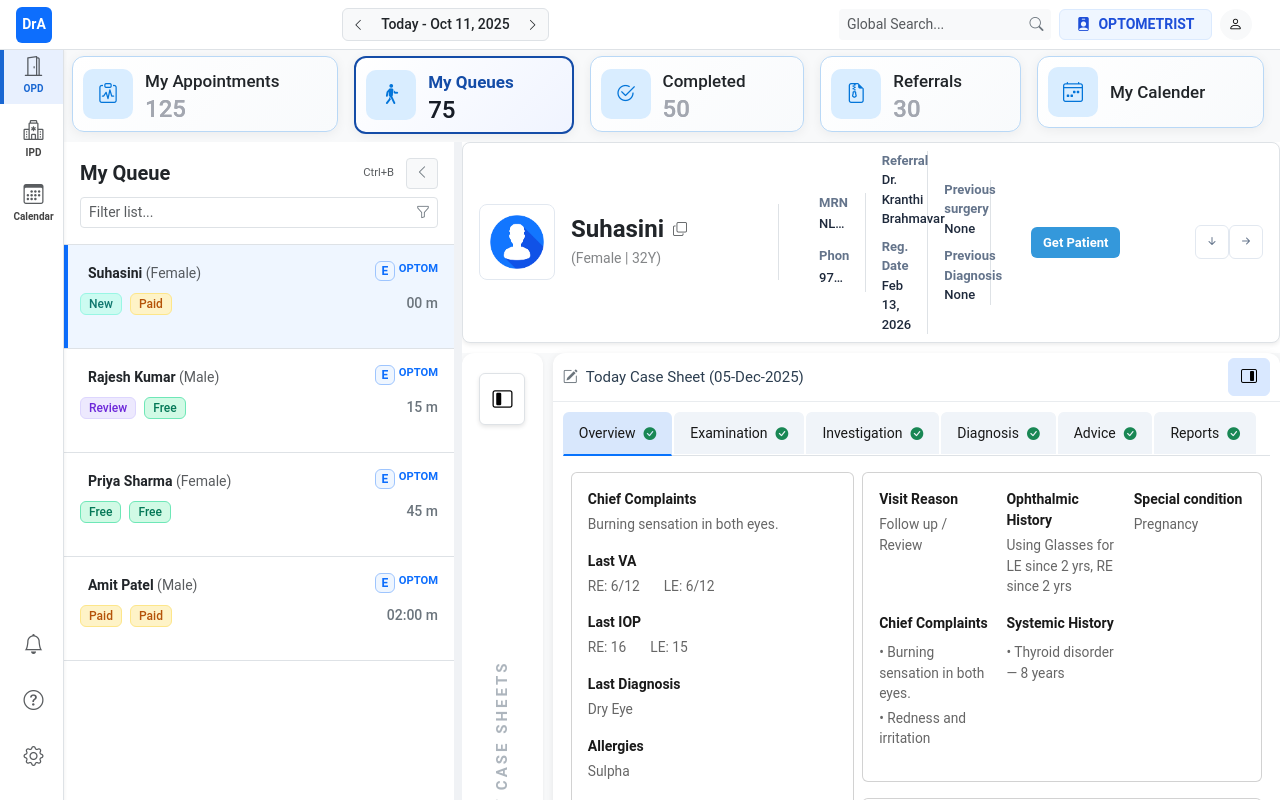
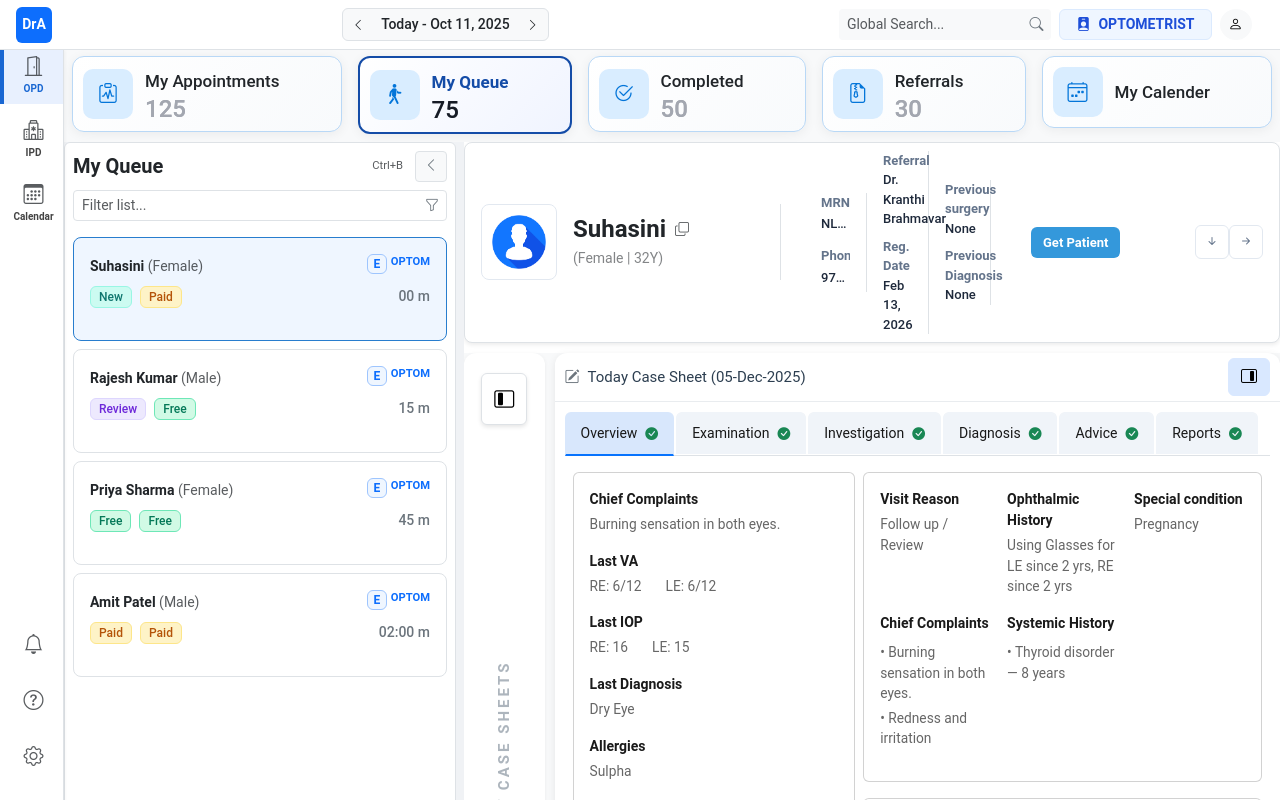
Before and after one commit to Suriyakumar-DRAA/keep-it-simple, an Angular app: page /outpatients in a window 1280 px wide. Shown: the top 800 px of the page. Built offline with nearby package versions, Linux system fonts and the light colour scheme.

Commit message:
fix: update patient queue styles and improve stats card label

```diff
--- a/src/app/views/opd-assessment/components/patient-queue/patient-queue.component.html
+++ b/src/app/views/opd-assessment/components/patient-queue/patient-queue.component.html
@@ -1,9 +1,9 @@
-<div class="h-100 d-flex position-relative bg-white {{visiblePatientQueue() ? 'me-2' : ''}}">
+<div class="h-100 d-flex position-relative bg-white rounded {{visiblePatientQueue() ? 'me-2 border' : ''}}">
     <div class="queue-content d-flex flex-column overflow-hidden transition-all"
         [style.width]="visiblePatientQueue() ? '390px' : '0px'" [style.opacity]="visiblePatientQueue() ? '1' : '0'"
         [style.visibility]="visiblePatientQueue() ? 'visible' : 'hidden'">
 
-        <div class="p-3 border-bottom">
+        <div class="p-2">
             <div class="d-flex align-items-center justify-content-between mb-2">
                 <h2 class="h5 fw-bold m-0 text-dark text-truncate" title="{{ queueLabel }}">{{ queueLabel }}</h2>
                 <div class="d-flex gap-1">
@@ -24,16 +24,15 @@
             </div>
         </div>
 
-        <div class="flex-grow-1 overflow-y-auto custom-scrollbar">
-            <div *ngFor="let patient of patients" (click)="selectPatient.emit(patient.id)"
-                class="patient-card p-3 border-bottom cursor-pointer position-relative"
+        <div class="flex-grow-1 overflow-y-auto custom-scrollbar px-2">
+            @for(patient of patients; track patient.id){
+            <div (click)="selectPatient.emit(patient.id)"
+                class="patient-card p-3 border cursor-pointer position-relative mt-2"
+                [class.selected-border]="selectedPatientId === patient.id"
                 [class.bg-primary-subtle]="selectedPatientId === patient.id"
                 [class.hover-bg-light]="selectedPatientId !== patient.id">
 
-                <div *ngIf="selectedPatientId === patient.id"
-                    class="position-absolute start-0 top-0 bottom-0 bg-primary" style="width: 4px;"></div>
-
-                <div class="d-flex justify-content-between align-items-start mb-2 ps-2">
+                <div class="d-flex justify-content-between align-items-start mb-2">
                     <div class="text-truncate pe-2">
                         <span class="fw-bold text-dark small">{{ patient.name }}</span>
                         <span class="text-muted small"> ({{ patient.gender }})</span>
@@ -59,16 +58,17 @@
                         <span class="small text-secondary fw-medium">{{ getTimeDiff(patient?.case?.visit_date) }}</span>
                     </div>
                 </div>
-
-
             </div>
+            }
         </div>
     </div>
 
     <!-- Expand Button -->
-    <button *ngIf="!visiblePatientQueue()" (click)="onToggle()"
+    @if(!visiblePatientQueue()){
+    <button (click)="onToggle()"
         class="btn btn-sm btn-light border shadow position-absolute rounded-end d-flex align-items-center justify-content-center"
         style="width: 25px; height: 30px; z-index: 10;top: 23px" title="Expand Queue (Ctrl+B)">
         <i class="bi bi-chevron-right small"></i>
     </button>
+    }
 </div>
--- a/src/app/views/opd-assessment/components/patient-queue/patient-queue.component.scss
+++ b/src/app/views/opd-assessment/components/patient-queue/patient-queue.component.scss
@@ -3,7 +3,9 @@
 }
 
 .patient-card {
+    padding: 8px;
     height: 104px;
+    border-radius: 8px;
 }
 
 .patient-card.hover-bg-light:hover {
@@ -44,6 +46,10 @@
     background-color: var(--vtab-bg-selected) !important;
 }
 
+.selected-border {
+  border-color: #287DCE !important;
+}
+
 .custom-scrollbar::-webkit-scrollbar {
     width: 6px;
 }
--- a/src/app/views/opd-assessment/components/stats-card/stats-card.component.html
+++ b/src/app/views/opd-assessment/components/stats-card/stats-card.component.html
@@ -1,4 +1,4 @@
-<div class="bg-light g-2 py-2 pe-2 d-flex">
+<div class="bg-light g-2 py-2 d-flex">
     <div class="flex-fill px-2">
         <div class="stats-card" [ngClass]="{'active': selectedCard === 'my_appointments'}"
             (click)="setSelectedCard('my_appointments')">
@@ -21,7 +21,7 @@
                     <i class="bi bi-person-walking"></i>
                 </div>
                 <div class="metric-info">
-                    <p class="metric-label">My Queues</p>
+                    <p class="metric-label">My Queue</p>
                     <h4 class="metric-number">75</h4>
                 </div>
             </div>
```
